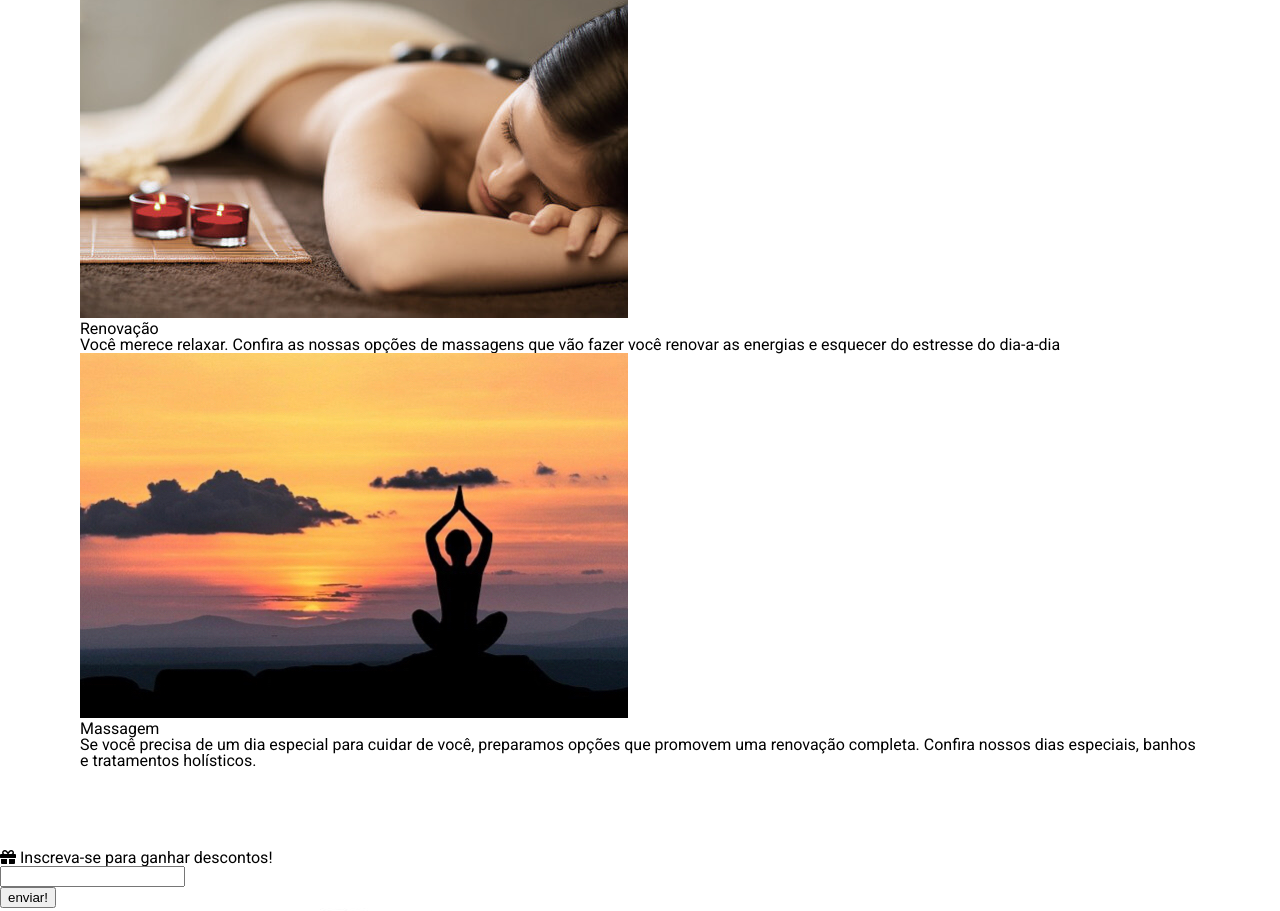
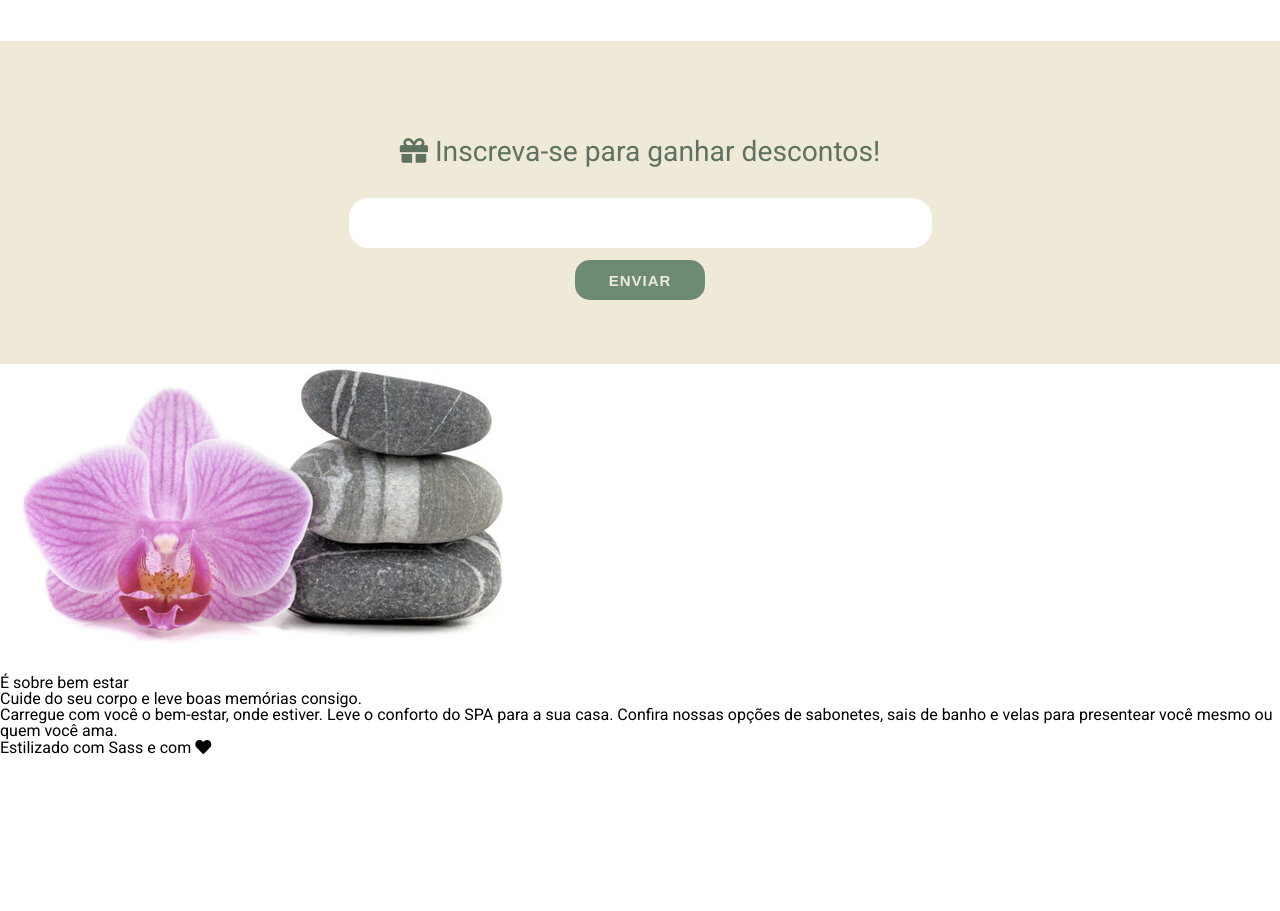
Before and after one commit to vanessalaureano/projeto-aluraspa, a plain HTML site: page index.html in a window 1280 px wide. Shown: the part 1120-2031 px from the top of the page. After the commit the page ends 1877 px from the top, so only its background shows below. Drawn offline with nearby package versions, Linux system fonts and the light colour scheme.

Commit message:
atualizei

```diff
--- a/index.html
+++ b/index.html
@@ -71,20 +71,20 @@
                 </div>
             </div>
         </section>
-        <section>
-            <div>
+        <section id="cupom">
+            <div class="texto">
                 <h2><i class="fas fa-gift"></i> Inscreva-se para ganhar descontos!</h2>
             </div>
-            <div>
+            <div class="inscricao">
                 <form action="">
-                    <div>
+                    <div class="input">
                         <input type="email">
                     </div>
-                    <button>enviar!</button>
+                    <button>enviar</button>
                 </form>
             </div>
         </section>
-        <section>
+        <section id="curiosidades">
             <div>
                 <img src="imagens/pedra-e-flor.jpeg" alt="">
             </div>
--- /dev/null
+++ b/styles/components/_cupom.scss
@@ -0,0 +1,53 @@
+@import '../abstract/variaveis';
+
+#cupom {
+    background-color: $cor-terciaria;
+    padding: 4rem;
+    text-align: center;
+    .texto {
+        color: $cor-primaria;
+        h2 {
+            margin: 2rem;
+            font-size: $tamanho-do-texto / 1.7;
+        }
+    }
+    .input {
+        margin: 0 auto;
+        width: 575px;
+        border-radius: 20px;
+        border: 4px solid white;
+        background: white;
+        input {
+            border-radius: 20px;
+            width: 540px;
+            height: 40px;
+            border: none;
+            outline: none;
+            text-align: center;
+            font-size: 26px;
+        }
+        &:hover, &:focus-within {
+            box-shadow: 1px 1px 8px 1px $cor-secundaria;
+            outline: none;
+        }
+    }
+    button {
+        text-transform: uppercase;
+        margin-top: .75rem;
+        outline: none;
+        width: 130px;
+        height: 40px;
+        text-align: center;
+        background-color: $cor-secundaria;
+        color: $cor-terciaria;
+        border: none;
+        border-radius: 15px;
+        letter-spacing: 1px;
+        font-size: 15px;
+        font-weight: bold;
+        cursor: pointer;
+        &:hover {
+            background-color: $cor-primaria;
+        }
+    }
+}
--- /dev/null
+++ b/styles/components/_curiosidades.scss
@@ -0,0 +1,19 @@
+@import '../abstract/variaveis';
+
+#curiosidades {
+    padding: 1rem;
+    text-align: center;
+    margin: 5px;
+    h3 {
+        color: $cor-primaria;
+        font-size: $tamanho-do-texto/2.5;
+    }
+    h4 {
+        color: $cor-secundaria;
+        font-size: $tamanho-do-texto/3;
+    }
+    p {
+        margin-top: 5px;
+        color: $cor-primaria;
+    }
+}
--- /dev/null
+++ b/styles/components/_footer.scss
@@ -0,0 +1,17 @@
+@import '../abstract/variaveis';
+
+@mixin bg-cores($cores...) {
+    background: linear-gradient(to left, $cores);
+}
+
+footer {
+    text-align: center;
+    font-size: $tamanho-do-texto / 2;
+    border-top: 2px solid $cor-primaria;
+    margin-top: 1rem;
+    padding: 1.2rem;
+    @include bg-cores($cor-primaria, $cor-secundaria, $cor-terciaria, $cor-secundaria, $cor-primaria);
+    i {
+        color: red;
+    }
+}
--- a/styles/components/_servicos.scss
+++ b/styles/components/_servicos.scss
@@ -16,4 +16,32 @@
         margin-bottom: 80px;
         font-weight: 300;
     }
+    .cards {
+        display: flex;
+        justify-content: space-evenly;
+        .card {
+            width: 360px;
+            text-align: center;
+            h5 {
+                font-size: $tamanho-do-texto / 1.5;
+                font-weight: 300;
+                margin-top: 25px;
+                margin-bottom: 20px;
+                color: $cor-primaria;
+            }
+            p {
+                font-size: $tamanho-do-texto / 3;
+                font-weight: 300;
+                color: $cor-primaria;
+                line-height: 1.25rem;
+            }
+            .img-container {
+                padding-bottom: 2px;
+                border-bottom: 6px solid $cor-secundaria;
+                img {
+                    max-width: 100%;
+                }
+            }
+        }
+    }
 }
--- a/styles/style.scss
+++ b/styles/style.scss
@@ -2,3 +2,6 @@
 @import './components/navbar';
 @import './components/banner';
 @import './components/servicos';
+@import './components/cupom';
+@import './components/curiosidades';
+@import './components/footer;
```
Also changed, not shown: styles/style.css, 1 other file.
